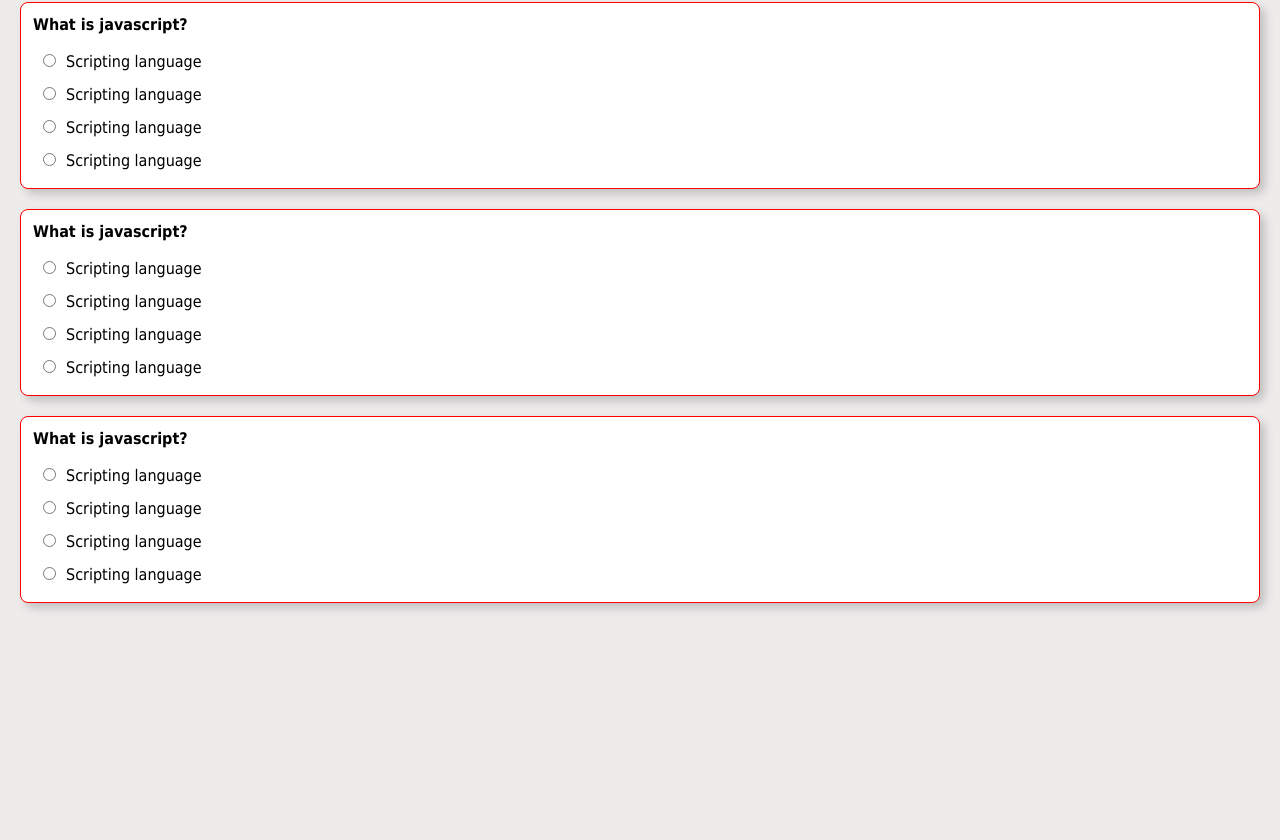
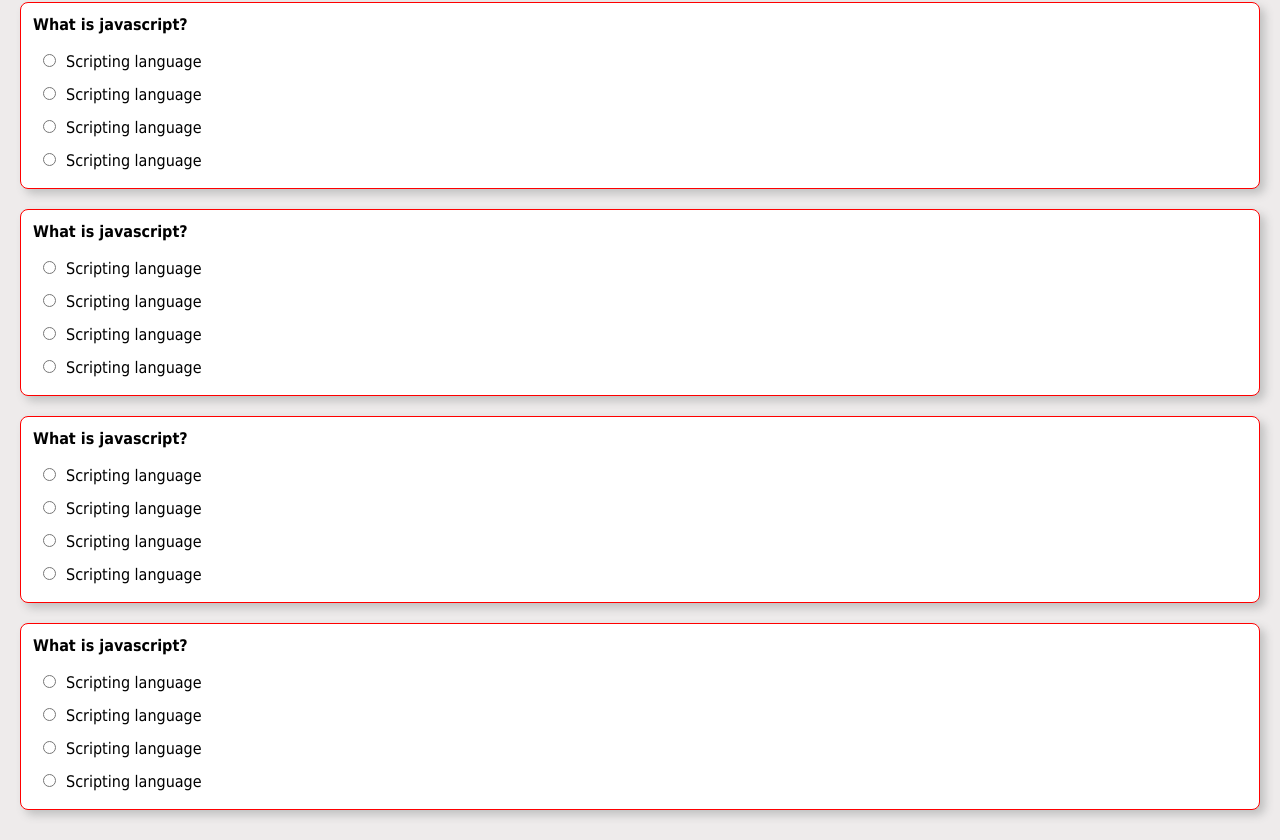
Before and after one commit to karugo-murage/Javascript-test, a plain HTML site: page index.html in a window 1280 px wide. Shown: the part 1405-2245 px from the top of the page. Before the commit the page ends 2038 px from the top, so only its background shows below. Drawn offline with Linux system fonts and the light colour scheme.

Commit message:
add question nine structure

```diff
--- a/index.html
+++ b/index.html
@@ -94,6 +94,15 @@
             <input type="radio" name="quiz8" />Scripting language <br>
         </form>
     </div>
+    <div class="quiz">
+        <h4>What is javascript?</h4>
+        <form class="test">
+            <input type="radio" name="quiz9" />Scripting language <br>
+            <input type="radio" name="quiz9" />Scripting language <br>
+            <input type="radio" name="quiz9" />Scripting language <br>
+            <input type="radio" name="quiz9" />Scripting language <br>
+        </form>
+    </div>
 
 </body>
 </html>
```
